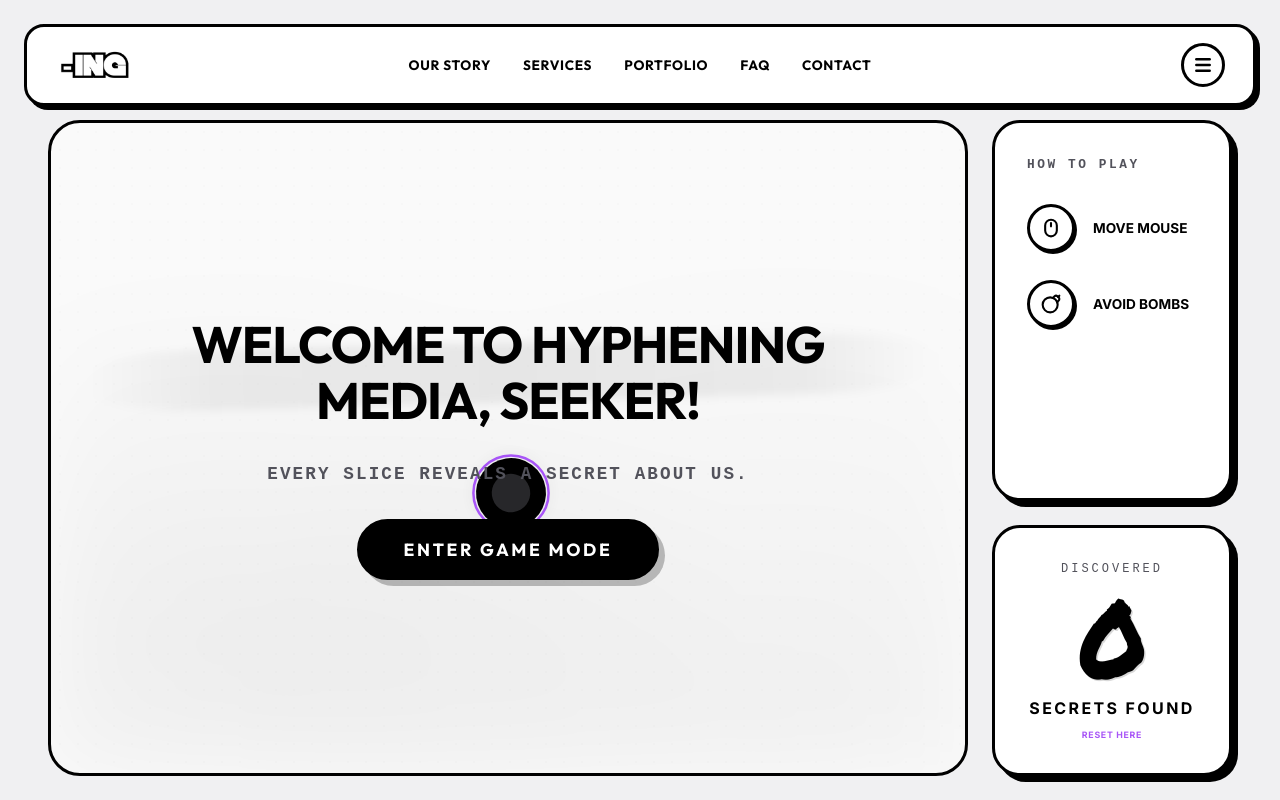
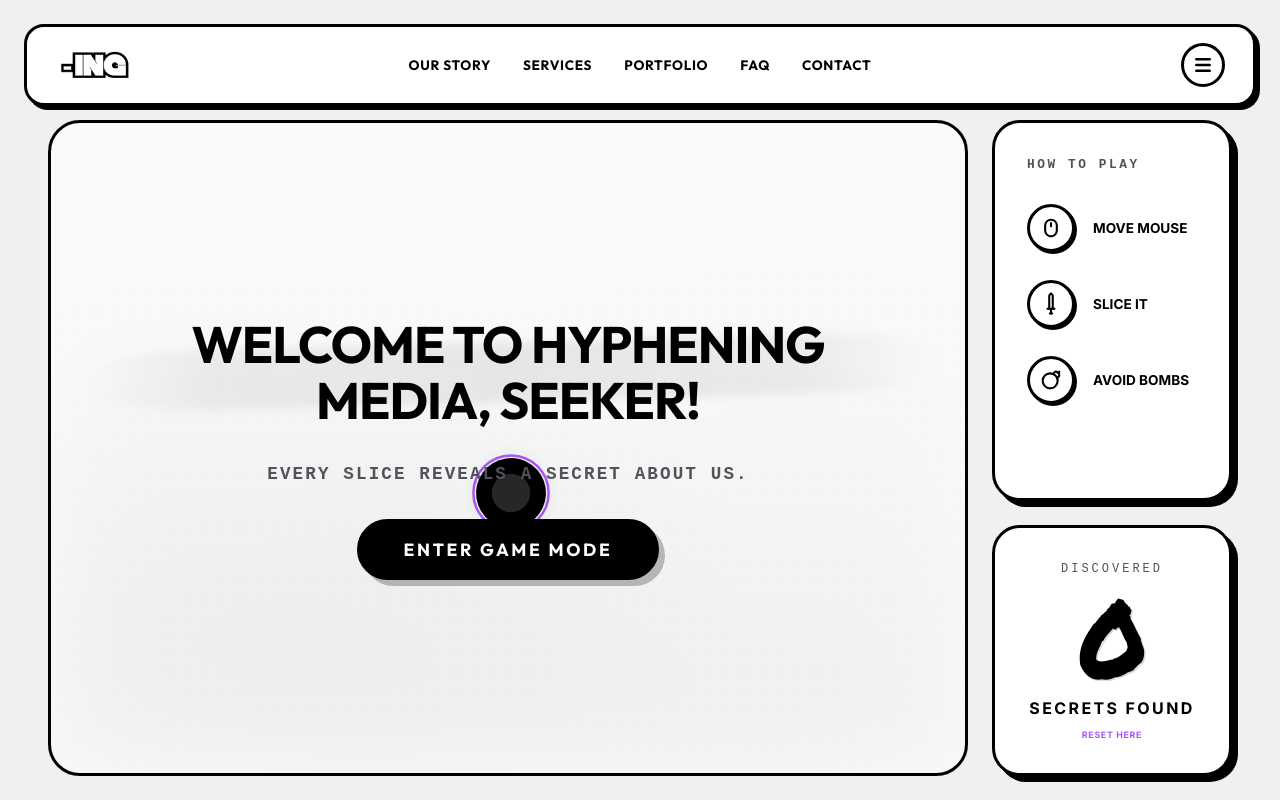
Before and after one commit to joseph42nite/hyphening-media, a React (Vite) app in the folder frontend/: page / in a window 1280 px wide. Shown: the top 800 px of the page. Built offline with nearby package versions, Linux system fonts and the light colour scheme.

Commit message:
design: add 'Slice it' step to tutorial card

```diff
--- a/frontend/src/views/Landing.jsx
+++ b/frontend/src/views/Landing.jsx
@@ -998,6 +998,13 @@
 
               <div className="step">
                 <div className="step-icon">
+                  <Sword size={20} strokeWidth={2.5} style={{ transform: 'rotate(-45deg)' }} />
+                </div>
+                <p>Slice it</p>
+              </div>
+
+              <div className="step">
+                <div className="step-icon">
                   <Bomb size={20} strokeWidth={2.5} />
                 </div>
                 <p>Avoid bombs</p>
```
